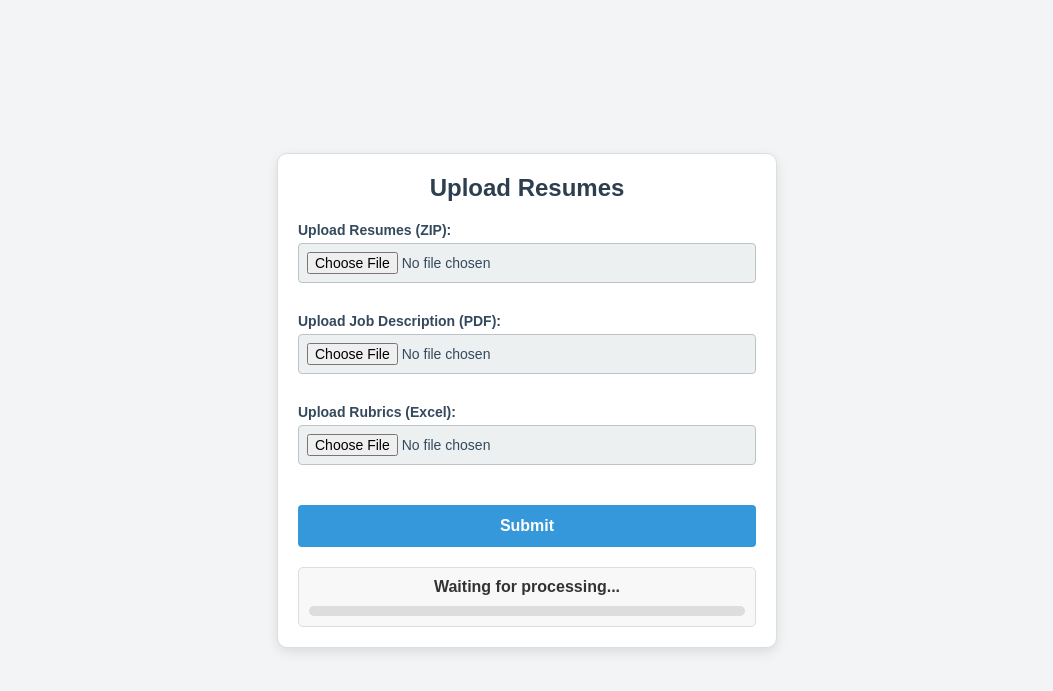
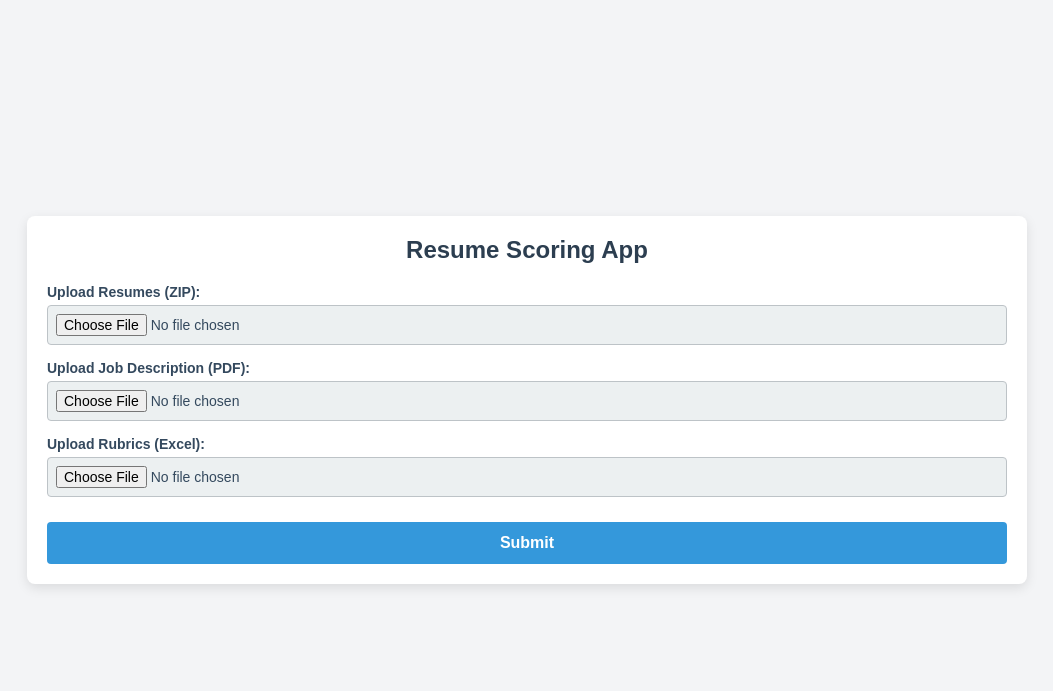
Before and after one commit to musama2019/Resume-sorter, a Flask app: page / in a window 1280 px wide. Shown: the top 691 px of the page, without its empty margins (113-1166 px from the left). Run offline with Flask 3, Linux system fonts and the light colour scheme.

Commit message:
Update upload.html

```diff
--- a/templates/upload.html
+++ b/templates/upload.html
@@ -3,61 +3,13 @@
 <head>
     <meta charset="UTF-8">
     <meta name="viewport" content="width=device-width, initial-scale=1.0">
-    <title>Resume Sorter</title>
+    <title>Resume Scoring App</title>
     <link rel="stylesheet" href="{{ url_for('static', filename='styles.css') }}">
-    <script src="{{ url_for('static', filename='scripts.js') }}"></script>
-    <style>
-        /* Basic styling for the upload form */
-        .container {
-            max-width: 500px;
-            margin: 0 auto;
-            text-align: center;
-            padding: 20px;
-            border: 1px solid #ddd;
-            border-radius: 10px;
-        }
-
-        .form-group {
-            margin-bottom: 15px;
-            text-align: left;
-        }
-
-        /* Status display and progress bar */
-        .status-container {
-            margin-top: 20px;
-            padding: 10px;
-            border-radius: 5px;
-            border: 1px solid #ddd;
-            background-color: #f8f8f8;
-            position: relative;
-        }
-
-        #status-text {
-            font-size: 16px;
-            font-weight: bold;
-            color: #333;
-        }
-
-        .progress-bar-container {
-            height: 10px;
-            background-color: #ddd;
-            border-radius: 5px;
-            overflow: hidden;
-            margin-top: 10px;
-        }
-
-        #progress-bar {
-            width: 0;
-            height: 100%;
-            background-color: #4caf50;
-            transition: width 0.3s;
-        }
-    </style>
 </head>
 <body>
     <div class="container">
-        <h1>Upload Resumes</h1>
-        <form id="upload-form" action="/upload" method="post" enctype="multipart/form-data">
+        <h1>Resume Scoring App</h1>
+        <form action="/upload" method="post" enctype="multipart/form-data">
             <div class="form-group">
                 <label for="resume_files">Upload Resumes (ZIP):</label>
                 <input type="file" name="resume_files" accept=".zip" required>
@@ -75,72 +27,6 @@
 
             <button type="submit">Submit</button>
         </form>
-
-        <!-- Status display container -->
-        <div class="status-container">
-            <div id="status-text">Waiting for processing...</div>
-            <div class="progress-bar-container">
-                <div id="progress-bar"></div>
-            </div>
-        </div>
     </div>
-
-    <script>
-        const form = document.getElementById('upload-form');
-        const statusText = document.getElementById('status-text');
-        const progressBar = document.getElementById('progress-bar');
-
-        form.addEventListener('submit', (event) => {
-            event.preventDefault(); // Prevent default form submission
-            const formData = new FormData(form);
-
-            // Update status and progress bar at start
-            statusText.innerText = 'Processing resumes...';
-            progressBar.style.width = '20%'; // Start with some progress
-
-            fetch('/upload', {
-                method: 'POST',
-                body: formData,
-            }).then(response => {
-                const reader = response.body.getReader();
-                const decoder = new TextDecoder("utf-8");
-                let progressStep = 20; // Set an increment step for each process update
-
-                const readStream = () => {
-                    reader.read().then(({ done, value }) => {
-                        if (done) {
-                            statusText.innerText = 'Processing complete!';
-                            progressBar.style.width = '100%'; // Complete the bar
-
-                            // Redirect after a short delay
-                            setTimeout(() => {
-                                window.location.href = '/results'; // Redirect to results page
-                            }, 1000); // Wait 2 seconds before redirecting
-
-                            return;
-                        }
-
-                        // Decode and set status with only the last line of output
-                        const result = decoder.decode(value, { stream: true });
-                        const lastLine = result.trim().split('\n').pop(); // Get only the last line of output
-                        statusText.innerText = lastLine; // Update status with the new result
-
-                        // Incrementally update the progress bar width
-                        progressStep = Math.min(progressStep + 20, 100);
-                        progressBar.style.width = `${progressStep}%`;
-
-                        // Continue reading the stream
-                        readStream();
-                    });
-                };
-
-                readStream();
-            }).catch(err => {
-                console.error('Error:', err);
-                statusText.innerText = 'Error processing resumes.';
-                progressBar.style.backgroundColor = '#ff4d4d'; // Red color for errors
-            });
-        });
-    </script>
 </body>
 </html>
```
